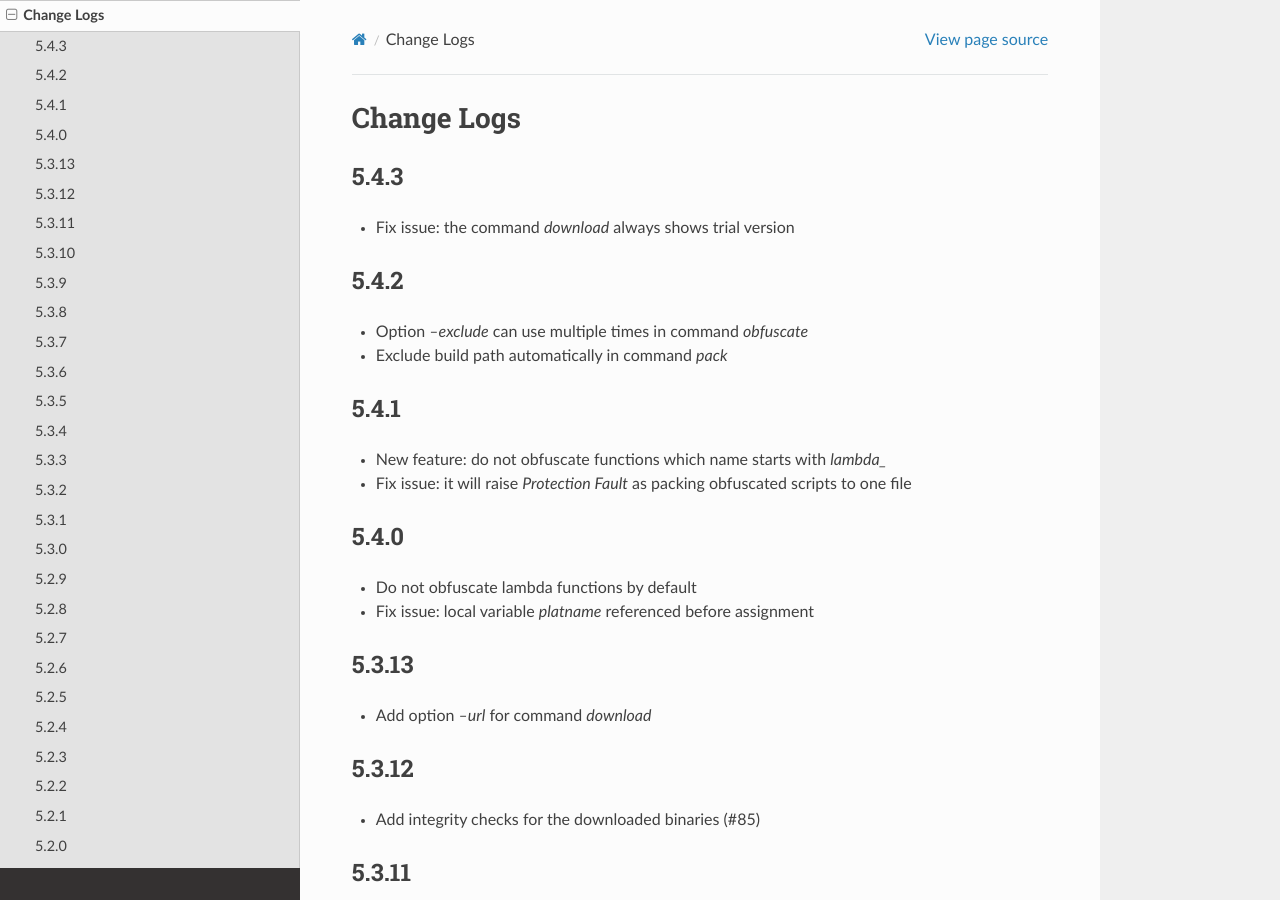
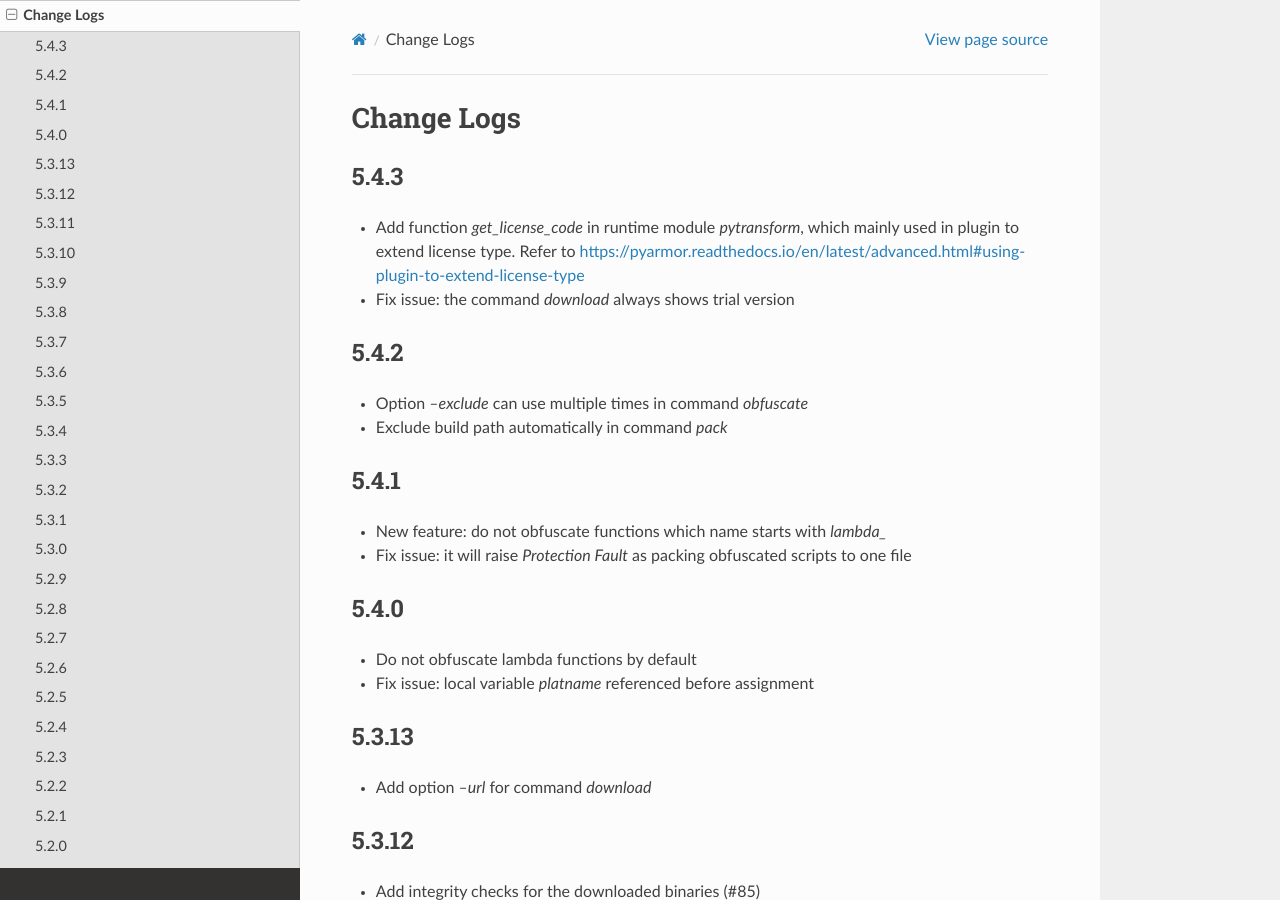
Before and after one commit to dashingsoft/pyarmor, a Sphinx documentation site: the page built from docs/change-logs.rst, in a window 1280 px wide and 900 px high. Built offline with Sphinx 7.4.7 and the Read the Docs theme 2.0.0, drawn with Linux system fonts in a browser that asks for light colours.

Commit message:
Add change log

```diff
--- a/docs/change-logs.rst
+++ b/docs/change-logs.rst
@@ -5,6 +5,8 @@ Change Logs
 
 5.4.3
 -----
+* Add function `get_license_code` in runtime module `pytransform`, which mainly used in plugin to extend license type.
+  Refer to https://pyarmor.readthedocs.io/en/latest/advanced.html#using-plugin-to-extend-license-type
 * Fix issue: the command `download` always shows trial version
 
 5.4.2
```
